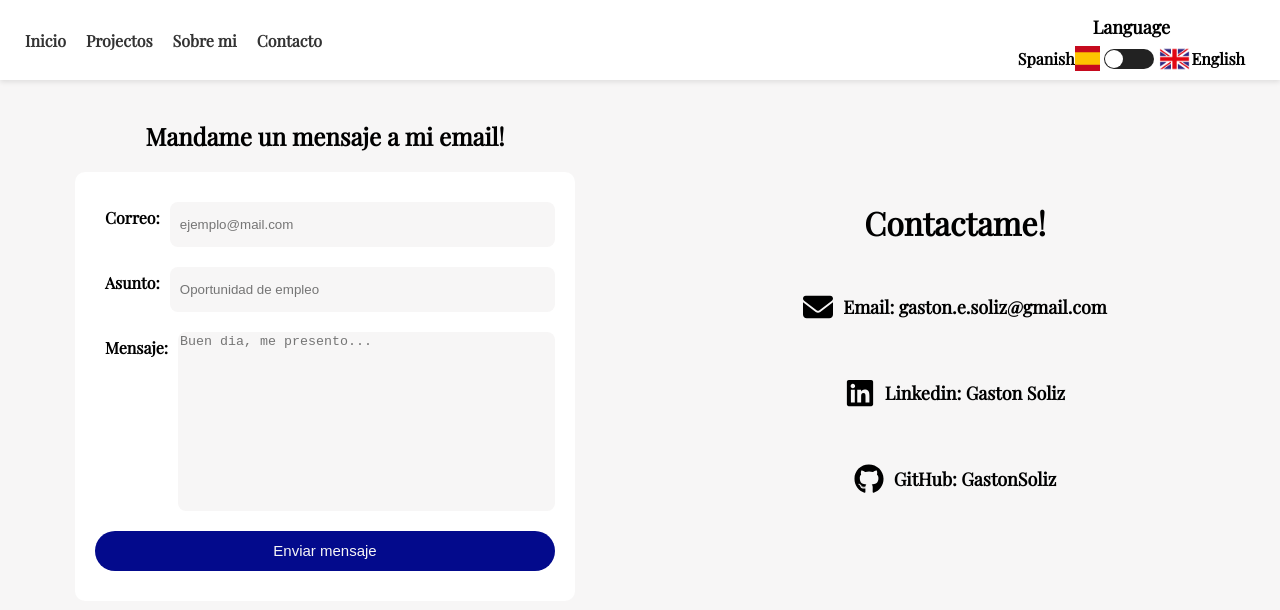
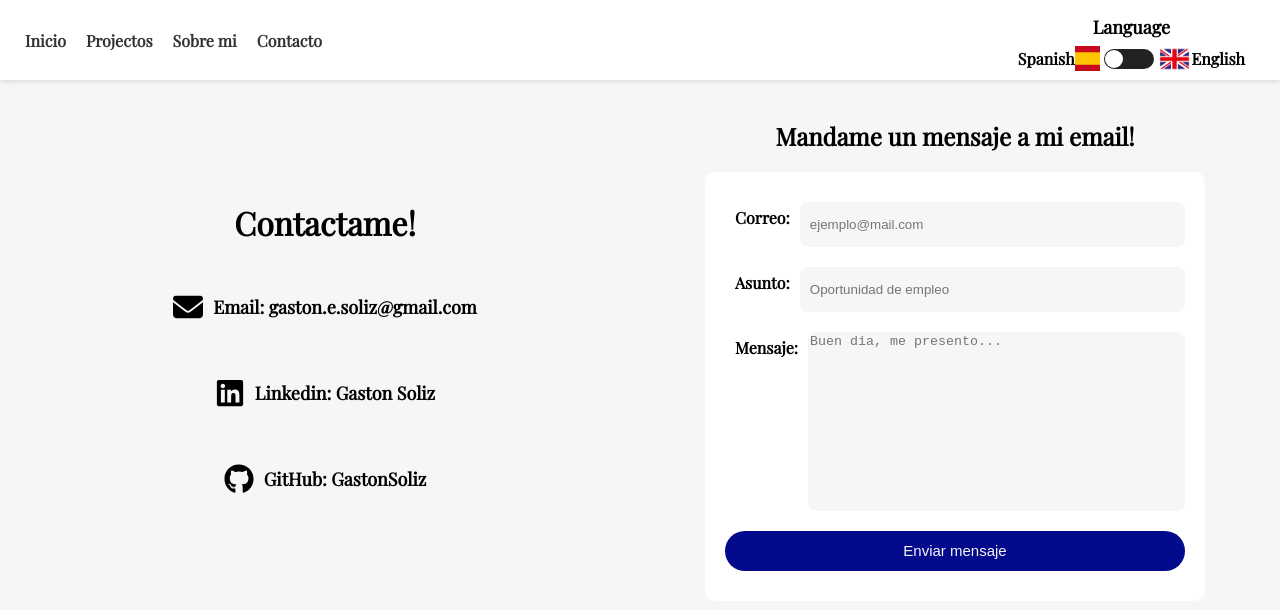
Before and after one commit to GastonSoliz/portfolio-app, a React (Vite) app: page /contact in a window 1280 px wide. Shown: the top 610 px of the page. Built offline with nearby package versions, Linux system fonts and the light colour scheme.

Commit message:
refactoring contact

```diff
--- a/src/views/Contact/Contact.jsx
+++ b/src/views/Contact/Contact.jsx
@@ -59,6 +59,54 @@ export default function Contact() {
 
   return (
     <div className={style.contactContainer}>
+      <div className={style.formDivContainer}>
+        <h2>
+          {lang === "es"
+            ? "Mandame un mensaje a mi email!"
+            : "Send me a message to my mail!"}
+        </h2>
+        <form onSubmit={sendEmail} className={style.formContainer}>
+          <div>
+            <label>{lang === "es" ? "Correo: " : "Mail: "}</label>
+            <input
+              type="email"
+              name="email"
+              placeholder={
+                lang === "es" ? "ejemplo@mail.com" : "example@mail.com"
+              }
+              required
+            />
+          </div>
+          <div>
+            <label>{lang === "es" ? "Asunto: " : "Subject: "}</label>
+            <input
+              type="text"
+              name="subject"
+              placeholder={
+                lang === "es" ? "Oportunidad de empleo" : "Job Opportunity"
+              }
+              required
+            />
+          </div>
+          <div>
+            <label>{lang === "es" ? "Mensaje: " : "Message: "}</label>
+            <textarea
+              type="text"
+              name="message"
+              placeholder={
+                lang === "es"
+                  ? "Buen dia, me presento..."
+                  : "Good morning, i introduced myself..."
+              }
+              required
+            ></textarea>
+          </div>
+          <button type="submit">
+            {lang === "es" ? "Enviar mensaje" : "Send message"}
+          </button>
+        </form>
+        <ToastContainer />
+      </div>
       <div className={style.redContainer}>
         <h1>{lang === "es" ? "Contactame!" : "Contact me!"}</h1>
         <a href="mailto:gaston.e.soliz@gmail.com">
@@ -80,45 +128,6 @@ export default function Contact() {
           </p>
         </Link>
       </div>
-      {/* MAPS DE QUILMES */}
-      <div className={style.formDivContainer}>
-        <h2>
-          {lang === "es"
-            ? "Mandame un mensaje a mi email!"
-            : "Send me a message to my mail!"}
-        </h2>
-        <form onSubmit={sendEmail} className={style.formContainer}>
-          <div>
-            <label>{lang === "es" ? "Correo: " : "Mail: "}</label>
-            <input
-            type="email"
-            name="email"
-            placeholder={lang==="es"? "ejemplo@mail.com":"example@mail.com"}
-            required />
-          </div>
-          <div>
-            <label>{lang === "es" ? "Asunto: " : "Subject: "}</label>
-            <input
-            type="text"
-            name="subject"
-            placeholder={lang==="es"? "Oportunidad de empleo":"Job Opportunity"}
-            required />
-          </div>
-          <div>
-            <label>{lang === "es" ? "Mensaje: " : "Message: "}</label>
-            <textarea
-            type="text"
-            name="message"
-            placeholder={lang==="es"?"Buen dia, me presento...":"Good morning, i introduced myself..."}
-            required
-            ></textarea>
-          </div>
-          <button type="submit">
-            {lang === "es" ? "Enviar mensaje" : "Send message"}
-          </button>
-        </form>
-        <ToastContainer />
-      </div>
     </div>
   );
 }
```
Also changed, not shown: src/components/Contact/Contact.jsx (+19 -9 lines).
